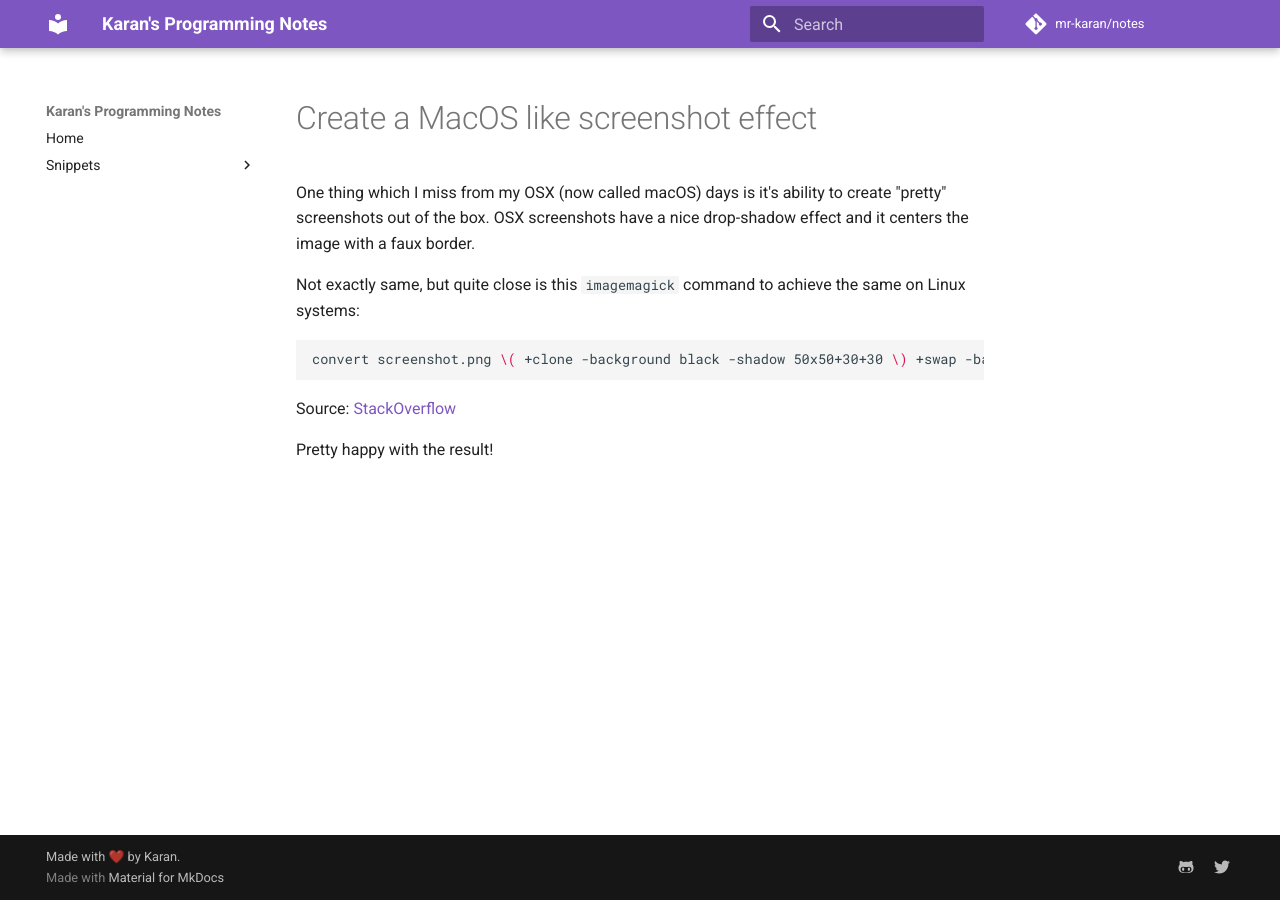
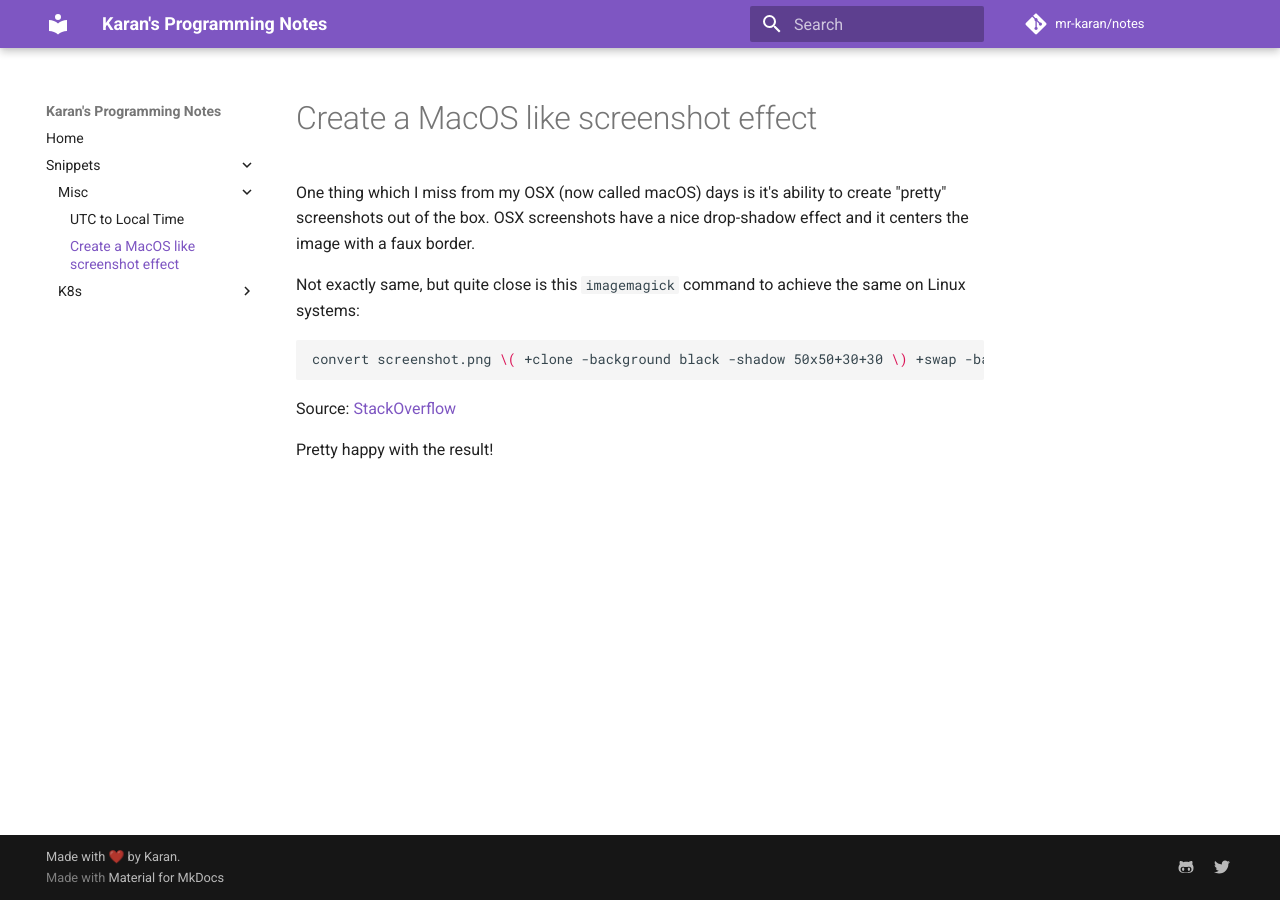
Before and after one commit to mr-karan/notes, an MkDocs documentation site: the page built from docs/snippets/misc/screenshot-effects.md, in a window 1280 px wide. Built offline with MkDocs 1.6.1 and Material for MkDocs 9.7.7, drawn with Linux system fonts in a browser that asks for light colours; comment, search, counter and statistics services are not loaded.

Commit message:
Update mkdocs.yml

```diff
--- a/mkdocs.yml
+++ b/mkdocs.yml
@@ -32,6 +32,7 @@ nav:
 - Snippets:
   - Misc:
     - snippets/misc/utc-local-time.md
+    - snippets/misc/screenshot-effects.md
   - K8s:
     - snippets/k8s/resource-utilisation.md
 
```
